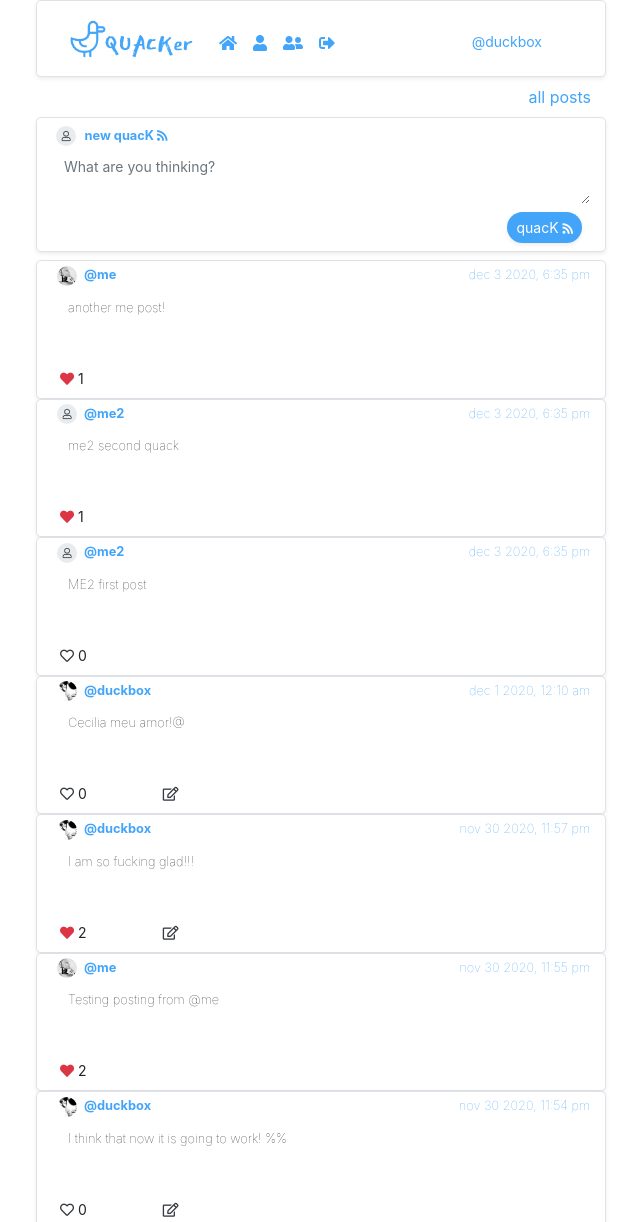
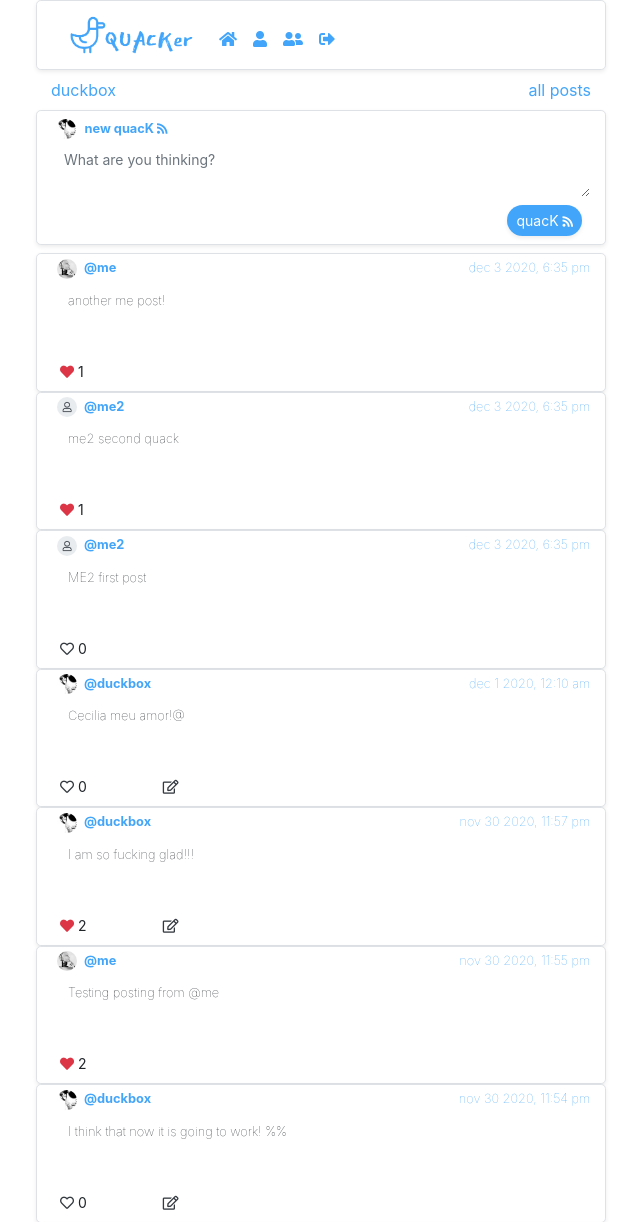
Before and after one commit to duckbox72/quacker, a Django app: page / in a window 1280 px wide. Shown: the top 1222 px of the page, without its empty margins (319-959 px from the left). Run offline with Django 3.2, Linux system fonts and the light colour scheme; a user stored in the database is signed in; data comes from the database, SQL or seed files in the repository; both versions use the stored data as it was after the commit; some libraries are stand-ins or nearby versions.

Commit message:
feed info added

```diff
--- a/network/static/network/index.js
+++ b/network/static/network/index.js
@@ -20,12 +20,20 @@ function loadFeed(feed) {
     document.querySelector('#post-form-text').value = '';
 
     // DISPLAY the feed name
-    document.querySelector('#feed-name').innerHTML =
-                            `<div class="row justify-content-center mt-2">
-                                <div class="col my-text text-right">
-                                    ${feed}
-                                </div>
-                            </div>`;
+    document.querySelector('#feed-name').innerHTML = feed;
+
+    // RETRIEVE USER_ID
+    user_id = document.querySelector("#username").name
+
+    fetch(`profile/${user_id}`)
+    .then(response => response.json())
+    .then(profile => {
+        if (profile.photo_name !== "") {
+            document.querySelector("#post-form-photo").src = `${profile.photo_name}`
+        }
+    });
+
+
 
     // Fetch feed for posts from API ROUTE
     fetch(`feed/${feed}`)
@@ -49,7 +57,6 @@ function loadFeed(feed) {
 
         // If there are posts iteract though them
         posts.forEach(post => {
-
             generatePost(post, feed)
         });
     })
--- a/network/static/network/profile.js
+++ b/network/static/network/profile.js
@@ -5,24 +5,19 @@ function loadProfile(user_id) {
     document.querySelector('#feed-view').style.display = 'none';
 
     // DISPLAY the feed name
-    document.querySelector('#profile-view-feed-name').innerHTML =
-                            `<div class="row justify-content-center mt-2">
-                                <div class="col my-text text-right">
-                                    my posts
-                                </div>
-                            </div>`;
+    document.querySelector('#profile-view-feed-name').innerHTML = "my posts";
+
 
 
     fetch(`profile/${user_id}`)
     .then(response => response.json())
     .then(profile => {
-        console.log(profile.username)
+
         document.querySelector("#profile-username").innerHTML = profile.username;
         document.querySelector("#profile-description").innerHTML = profile.description;
         document.querySelector("#profile-following").innerHTML = profile.num_following;
         document.querySelector("#profile-followers").innerHTML = profile.num_followers;
 
-        console.log(profile.photo_name)
         if (profile.photo_name !== "") {
             (document.querySelector("#profile-photo").src = `${profile.photo_name}`)
         }
--- a/network/templates/network/index.html
+++ b/network/templates/network/index.html
@@ -8,11 +8,23 @@
 
 <!-------  FEED VIEW  ------->
 <div id="feed-view">
+    <!-------  FEED NAME AND USERNAME  ------->
     <div class="row justify-content-center mb-2">
         <div class="col-lg-6 bg-white">
-            <div id="feed-name"></div>
+            <div class="row justify-content-center mt-2">
+                <div id="username-info" class="col my-text">
+                    {% if user.is_authenticated %}
+                        {{ user.username }}
+                    {% endif %}
+                </div>
+
+                <div id="feed-name" class="col my-text text-right">
+
+                </div>
+            </div>
         </div>
     </div>
+
     <!-------  New post form  ------->
     <div class="row justify-content-center mb-2">
         <div class="col-lg-6 border rounded-lg shadow-sm bg-white">
@@ -49,11 +61,22 @@
 </div>
 <!------- END FEEDS VIEW  ------->
 
+
+
+
+
+
+
+
 <!-------  PROFILE VIEW  ------->
 <div id="profile-view">
     <div class="row justify-content-center mb-2">
         <div class="col-lg-6 bg-white">
-            <div id="profile-view-feed-name"></div>
+            <div class="row justify-content-center mt-2">
+                <div id="profile-view-feed-name" class="col my-text text-right">
+
+                </div>
+            </div>
         </div>
     </div>
 
--- a/network/templates/network/layout.html
+++ b/network/templates/network/layout.html
@@ -63,7 +63,7 @@
                         </div>
                         <div class="navbar-brand my-text pt-2">
                             {% if user.is_authenticated %}
-                                <a id="username" name="{{ user.id }}" class="nav-link" href="#"><span class="my-text my-text-hover" style="font-size: 14px;">@{{ user.username }}</span></a>
+                                <a id="username" name="{{ user.id }}"></a>
                             {% endif %}
                         </div>
                     </nav>
```
Also changed, not shown: db.sqlite3.
